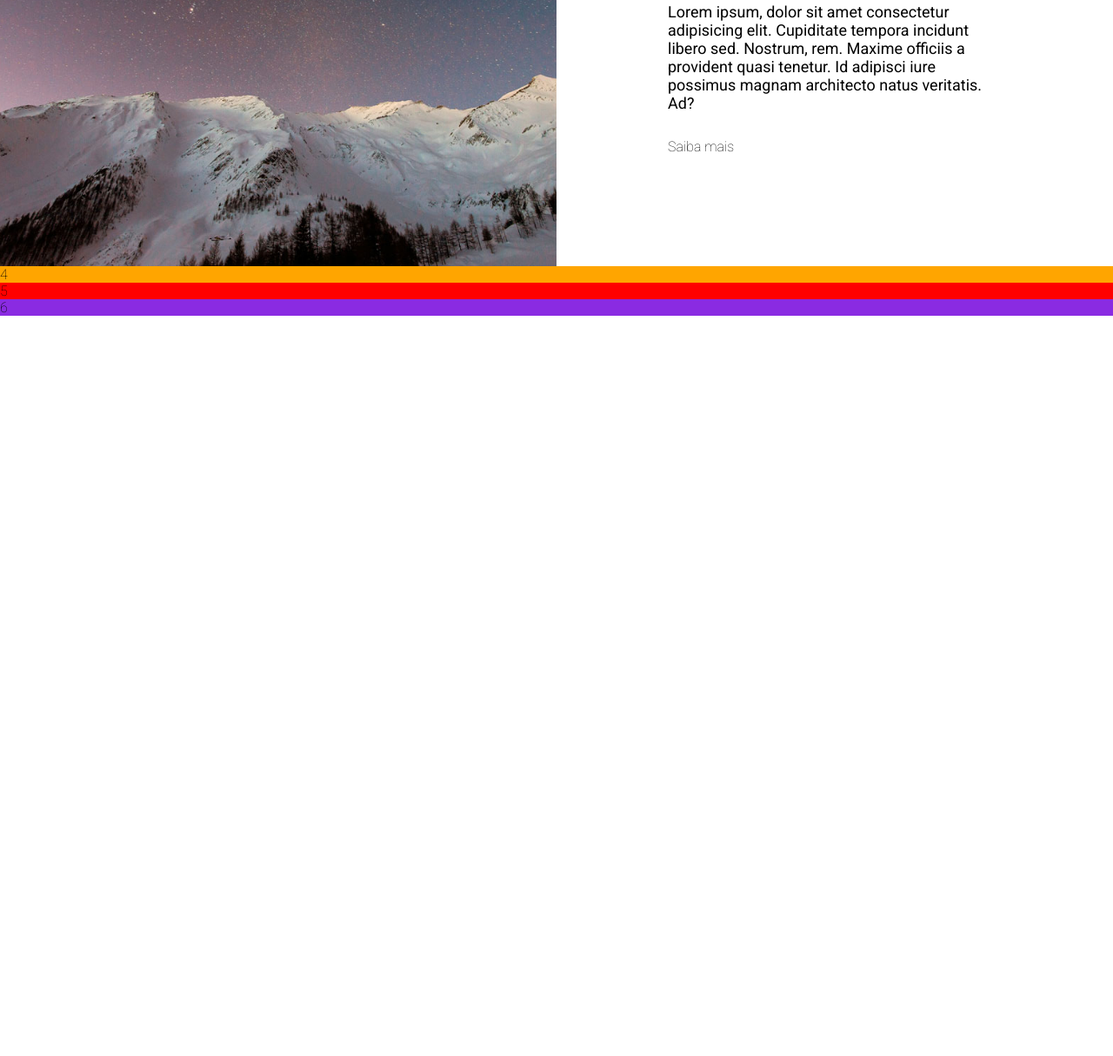
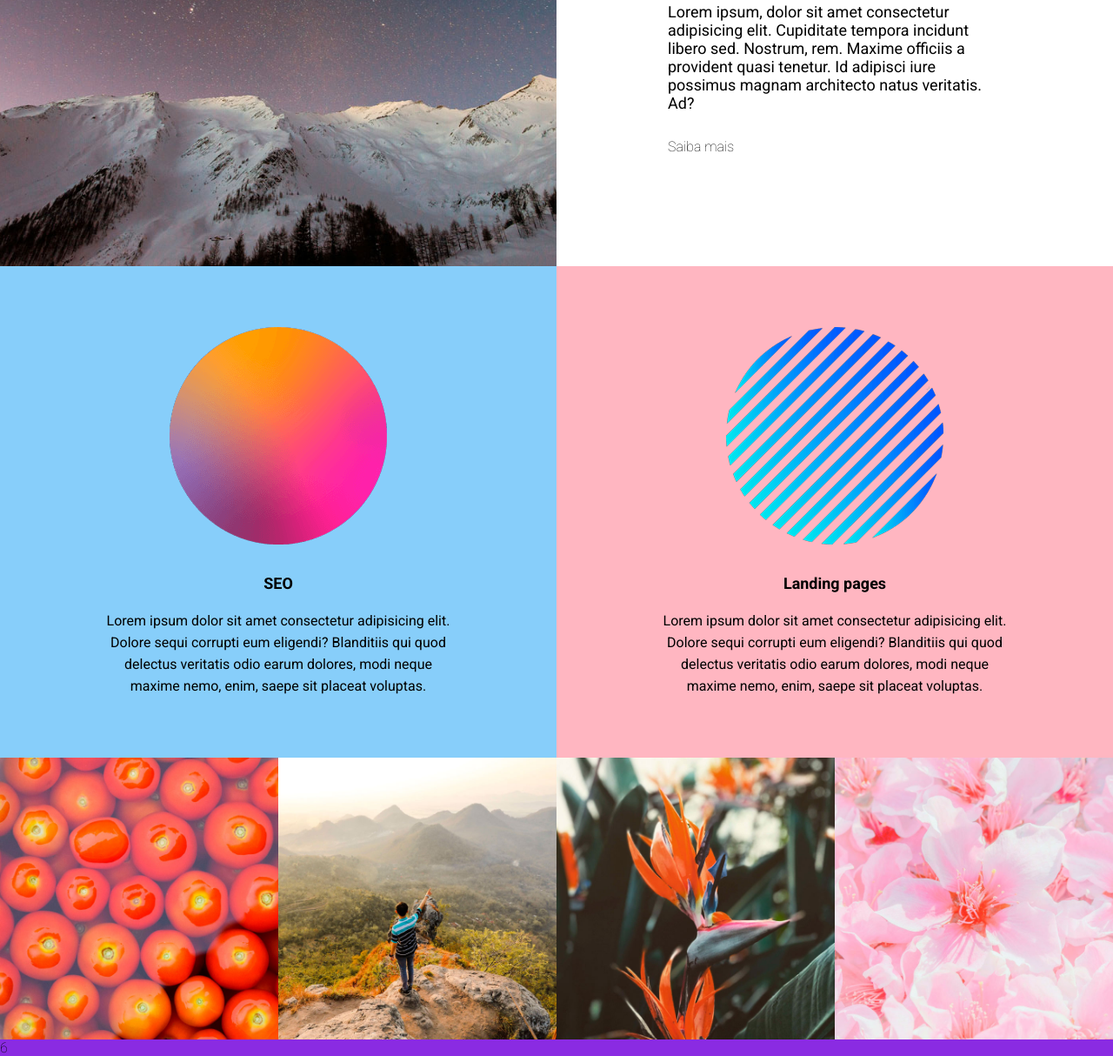
Before and after one commit to FelipeDDP/landing-page-project-bank-xyz, a plain HTML site: page index.html in a window 1280 px wide. Shown: the part 1434-2648 px from the top of the page at 87% size. Before the commit the page ends 1797 px from the top, so only its background shows below. Drawn offline with Linux system fonts and the light colour scheme.

Commit message:
projects added

```diff
--- a/index.html
+++ b/index.html
@@ -56,8 +56,36 @@
             <a href="#" class="btn-know-more">Saiba mais</a>
         </div>
     </section>
-    <section class="services">4</section>
-    <section class="projects">5</section>
+    <section class="services">
+        <div class="service">
+            <img src="src/images/bolinha1.png" alt="Bolinha 1" />
+            <div class="service-info">
+                <h3>SEO</h3>
+                <p>Lorem ipsum dolor sit amet consectetur adipisicing elit. Dolore sequi corrupti eum eligendi? Blanditiis qui quod delectus veritatis odio earum dolores, modi neque maxime nemo, enim, saepe sit placeat voluptas.</p>
+            </div>
+        </div>
+        <div class="service">
+            <img src="src/images/bolinha2.png" alt="Bolinha 2" />
+            <div class="service-info">
+                <h3>Landing pages</h3>
+                <p>Lorem ipsum dolor sit amet consectetur adipisicing elit. Dolore sequi corrupti eum eligendi? Blanditiis qui quod delectus veritatis odio earum dolores, modi neque maxime nemo, enim, saepe sit placeat voluptas.</p>
+            </div>
+        </div>
+    </section>
+    <section class="projects">
+        <div class="project">
+            <a href="#"><img src="src/images/tomatoes.jpg" alt="Tomatoes"></a>
+        </div>
+        <div class="project">
+            <a href="#"><img src="src/images/landscape.jpg" alt="Landscape"></a>
+        </div>
+        <div class="project">
+            <a href="#"><img src="src/images/plants3.jpg" alt="Plants"></a>
+        </div>
+        <div class="project">
+            <a href="#"><img src="src/images/flowers.jpg" alt="Flowers"></a>
+        </div>
+    </section>
     <footer class="footer">6</footer>
 </body>
 
--- a/src/css/style.css
+++ b/src/css/style.css
@@ -67,7 +67,7 @@ body {
     animation: downarrow 0.6s infinite alternate ease-in-out;
 }
 
-@-webkit-keyframes downarrow {
+@keyframes downarrow {
     0% { -webkit-transform: translateY(0); opacity: 0.4; }
     100% { -webkit-transform: translateY(0.4em); opacity: 0.9; }
 }
@@ -150,14 +150,77 @@ body {
 
 .services {
     grid-area: services;
-    background-color: orange;
+    display: grid;
+    grid-template-columns: 1fr 1fr;
+}
+
+.services .service {
+    padding: 70px 20px;
+    text-align: center;
+}
+
+.services .service img {
+    width: 250px;
+    margin-bottom: 30px;
+}
+
+.services .service h3 {
+    font-weight: 700;
+    font-size: 1.8rem;
+}
+
+.services .service p {
+    font-weight: 2rem;
+    font-weight: 400;
+    max-width: 400px;
+    margin: 20px auto 0;
+    line-height: 25px;
+}
+
+.services .service:nth-child(1) {
+    background-color: lightskyblue;
+}
+
+.services .service:nth-child(2) {
+    background-color: lightpink;
+}
+
+@media (max-width: 425px) {
+    .services {
+        grid-template-columns: 1fr;
+    }
 }
 
 /* PROJECTS */
 
 .projects {
     grid-area: projects;
-    background-color: red;
+    display: grid;
+    grid-template-columns: repeat(4, 1fr);
+}
+
+.projects .project img {
+    width: 100%;
+    height: 100%;
+    transition: 0.2s;
+}
+
+.projects .project a:hover img {
+    opacity: 0.8;
+}
+
+@media (max-width: 768px) {
+    .projects {
+        grid-template-columns: repeat(2, 1fr);
+        grid-template-rows: repeat(2, 1fr);
+    }
+}
+
+@media (max-width: 425px) {
+    .projects {
+        grid-template-columns: 1fr;
+        grid-template-rows: repeat(4, 1fr);
+    }
 }
 
 /* FOOTER */
```
